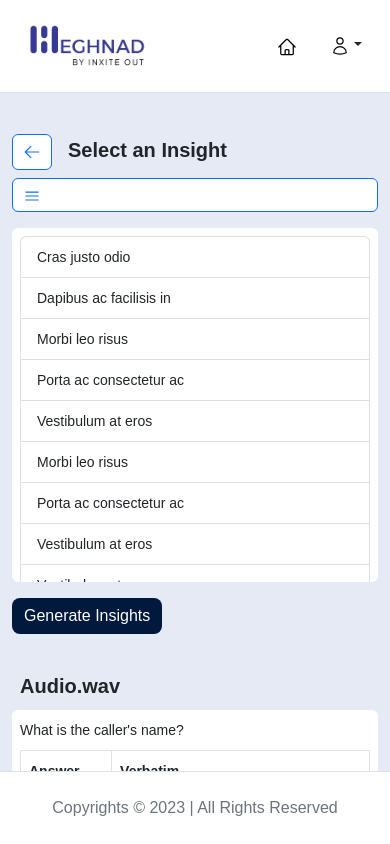
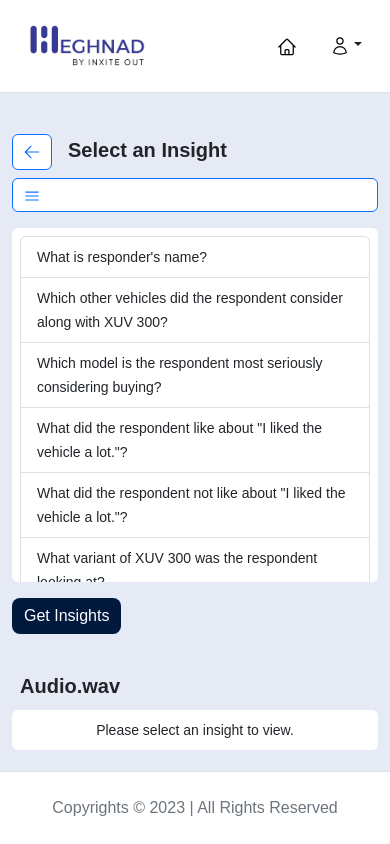
Before and after one commit to mustafainxiteout/loginpage, a React (Create React App) app: page /aiusecase in a window 390 px wide. Built offline with nearby package versions, Linux system fonts and the light colour scheme; a web font is replaced by a local one.

Commit message:
responsive and scroll color changes

```diff
--- a/src/components/GetFiles.js
+++ b/src/components/GetFiles.js
@@ -113,7 +113,7 @@
       {files.map((file, index) => (
       <Accordion.Item eventKey={index.toString()} key={index}>
         <Accordion.Header>
-          <div className='d-flex flex-column flex-md-row gap-2'><div className='d-flex gap-2'><FormCheck type='radio' className='rx' id={file.file_name} name='fileSelection' value={file.file_name} onChange={handleFileSelection}/><small className={`${checked?'me-3 text-ws':'me-3 text-break'}`} title={file.file_name}>{file.file_name}</small></div>{checked && <audio className='audioplay' ref={ref => (audioRefs.current[index] = ref)} controls controlsList="noplaybackrate nodownload nofullscreen" src={`http://localhost:8000/${encodeURIComponent(file.file_url)}`} type="audio/mpeg"/>}</div></Accordion.Header>
+          <div className='d-flex flex-column flex-md-row gap-2'><div className='d-flex gap-2'><FormCheck type='radio' className='rx' id={file.file_name} name='fileSelection' value={file.file_name} onChange={handleFileSelection}/><small className={`${checked?'me-3 text-ws text-break':'me-3 text-break'}`} title={file.file_name}>{file.file_name}</small></div>{checked && <audio className='audioplay' ref={ref => (audioRefs.current[index] = ref)} controls controlsList="noplaybackrate nodownload nofullscreen" src={`http://localhost:8000/${encodeURIComponent(file.file_url)}`} type="audio/mpeg"/>}</div></Accordion.Header>
         <Accordion.Body>
           <div className='d-flex gap-4'>
         {checked?
@@ -124,7 +124,7 @@
         )
         }
         </div>
-        {!checked && <p>{data}</p>}
+        {!checked && <p className='text-break'>{data}</p>}
         </Accordion.Body>
       </Accordion.Item>
       ))}
@@ -136,7 +136,7 @@
      </div>
     </div>
     <div className='d-flex justify-content-end  mt-3'>
-    <button className={`${selectedFile?'btn btn-violet sbtn text-white w-50 rounded-3':'btn btn-violet sbtn text-white w-50 rounded-3 disabled'}`}>Transcribe</button>
+    <button className={`${selectedFile?'btn btn-violet sbtn text-white w-50 rounded-3 mb-6':'btn btn-violet sbtn text-white w-50 rounded-3 disabled mb-6'}`}>Transcribe</button>
     </div>
   </section>
   );
--- a/src/components/Insights.js
+++ b/src/components/Insights.js
@@ -1,12 +1,14 @@
-import { ArrowLeftIcon, Bars3Icon, XMarkIcon } from '@heroicons/react/24/outline'
-import React, { useState } from 'react'
-import { Row, ListGroup, Table } from 'react-bootstrap'
+import { ArrowLeftIcon, Bars3Icon, XMarkIcon } from '@heroicons/react/24/outline';
+import React, { useState } from 'react';
+import { Row, ListGroup, Table } from 'react-bootstrap';
 import { useNavigate } from 'react-router-dom';
 
 function Insights() {
-    const [showData,setShowData]=useState(false);
-    const navigate=useNavigate();
-    const data=[
+  const [showData, setShowData] = useState(false);
+  const [selectedQuestion, setSelectedQuestion] = useState('');
+  const [showInsight, setShowInsight] = useState(false);
+  const navigate = useNavigate();
+  const data = [
     ['Respondent', 'Hello.'],
     ['Caller', "Hi, sir. This is Maya. I'm calling from Mahindra and Mahindra.  I'm speaking to Sajar Ali Khan."],
     ['Respondent', "Yes, I'm speaking."],
@@ -38,42 +40,75 @@
     ['Respondent', 'Okay, you are an agent?  No, no.'],
     ['Caller', 'I am a medical professional.  Okay, dental professional.  Medical professional.  May I know in which city do you live in?'],
     ['Respondent', 'Is it possible? It will hardly take two minutes only.  Yeah.'],
-        ['Caller', 'Okay, not an issue. I just wanted to know.  Thank you for giving your valuable time.  Have a great day.'],
-      ]
+    ['Caller', 'Okay, not an issue. I just wanted to know.  Thank you for giving your valuable time.  Have a great day.']
+  ];
+
+  const questions = [
+    "What is responder's name?",
+    "Which other vehicles did the respondent consider along with XUV 300?",
+    "Which model is the respondent most seriously considering buying?",
+    `What did the respondent like about "${data[10][1]}"?`, // Using the answer from the 10th question
+    `What did the respondent not like about "${data[10][1]}"?`, // Using the answer from the 10th question
+    "What variant of XUV 300 was the respondent looking at?",
+    "What fuel type of XUV 300 was the respondent looking at?",
+    "What transmission of XUV 300 was the respondent looking at (automatic or manual)?",
+    "What is Hi?",
+    "Hello",
+    "Bye!"
+  ];
+
+  const handleQuestionClick = (question) => {
+    setSelectedQuestion(question);
+    if(showInsight===false){
+      alert('Please select an insight and click on Generate')
+    }
+  };
+
   return (
-    <section className='px-1 p-3 bg-light-violet' style={{minHeight:"84vh",overflow:'auto',minWidth:"100vw"}}>
+    <section className='px-1 p-3 bg-light-violet' style={{ minHeight: '84vh', overflow: 'auto', minWidth: '100vw' }}>
       <Row className='gap-3 mt-4 mx-1 mb-4 d-flex justify-content-center'>
         <div className='col-12 col-lg-7 p-1'>
-      <div className='d-flex gap-2'><div className='bg-white rounded-2 p-1 border-primary border text-primary' onClick={()=>navigate(-1)}><ArrowLeftIcon style={{height:"18px",width:"30px"}}/></div><h5 className='fw-bolder ms-2 pt-1'>Select an Insight</h5></div>
+          <div className='d-flex gap-2'>
+            <div className='bg-white rounded-2 p-1 border-primary border text-primary' onClick={() => navigate(-1)}>
+              <ArrowLeftIcon style={{ height: '18px', width: '30px' }} />
+            </div>
+            <h5 className='fw-bolder ms-2 pt-1'>Select an Insight</h5>
+          </div>
           <div className='d-flex flex-column flex-lg-row gap-3 my-2'>
             <div className='bg-white rounded-2 w-auto p-1 border-primary border w-col'>
-        {!showData && <Bars3Icon className='text-primary' style={{height:"18px",width:"30px"}} onClick={()=>setShowData(!showData)}/>}
-        {showData && <XMarkIcon className='text-primary' style={{height:"18px",width:"30px"}} onClick={()=>setShowData(!showData)}/>}
-      {showData && <p className='p-2 overflow-auto custom-scroll text-black' style={{maxHeight:"42vh"}}>{data}</p>}
+              {!showData && <Bars3Icon className='text-primary' style={{ height: '18px', width: '30px' }} onClick={() => setShowData(!showData)} />}
+              {showData && <XMarkIcon className='text-primary' style={{ height: '18px', width: '30px' }} onClick={() => setShowData(!showData)} />}
+              {showData && (
+                <p className='p-2 overflow-auto custom-scroll text-black' style={{ maxHeight: '42vh' }}>
+                  {data}
+                </p>
+              )}
             </div>
             <div className='w-100'>
-      <ListGroup className='w-100 p-2 bg-white overflow-auto custom-scroll'style={{maxHeight:"42vh"}}>
-      <ListGroup.Item><small>Cras justo odio</small></ListGroup.Item>
-      <ListGroup.Item><small>Dapibus ac facilisis in</small></ListGroup.Item>
-      <ListGroup.Item><small>Morbi leo risus</small></ListGroup.Item>
-      <ListGroup.Item><small>Porta ac consectetur ac</small></ListGroup.Item>
-      <ListGroup.Item><small>Vestibulum at eros</small></ListGroup.Item>
-      <ListGroup.Item><small>Morbi leo risus</small></ListGroup.Item>
-      <ListGroup.Item><small>Porta ac consectetur ac</small></ListGroup.Item>
-      <ListGroup.Item><small>Vestibulum at eros</small></ListGroup.Item>
-      <ListGroup.Item><small>Vestibulum at eros</small></ListGroup.Item>
-      <ListGroup.Item><small>Morbi leo risus</small></ListGroup.Item>
-      <ListGroup.Item><small>Porta ac consectetur ac</small></ListGroup.Item>
-      <ListGroup.Item><small>Vestibulum at eros</small></ListGroup.Item>
+              <ListGroup className='w-100 p-2 bg-white overflow-auto custom-scroll' style={{ maxHeight: '42vh' }}>
+                {questions.map((question, index) => (
+                  <ListGroup.Item action className='insightlg' key={index} onClick={() => handleQuestionClick(question)}>
+                    <small>{question}</small>
+                  </ListGroup.Item>
+                ))}
               </ListGroup>
-    <button className='btn btn-violet sbtn text-white w-auto rounded-3 mt-3' style={{maxWidth:"45%"}} onClick={()=>navigate('/aiusecase')}>Generate Insights</button>
+              <button
+                className='btn btn-violet sbtn text-white w-auto rounded-3 mt-3'
+                style={{ maxWidth: '45%' }}
+                onClick={() => setShowInsight(true)}
+              >
+                Get Insights
+              </button>
             </div>
           </div>
         </div>
-    <div className='col-12 col-lg-4 p-1 mt-1 mb-3 pb-3'>
+        <div className='col-12 col-lg-4 p-1 mt-1 mb-7 pb-3'>
           <h5 className='fw-bolder ms-2 py-1'>Audio.wav</h5>
-      <div className='w-100 bg-white p-2 rounded-2 overflow-auto custom-scroll'style={{maxHeight:"48vh"}}>
-        <small>What is the caller's name?</small>
+          <div className='w-100 bg-white p-2 rounded-2 overflow-auto custom-scroll' style={{ maxHeight: '48vh' }}>
+            {!showInsight && <center><small>Please select an insight to view.</small></center>}
+            {showInsight && (
+              <>
+                <small>{selectedQuestion}</small>
                 <Table striped bordered className='my-2'>
                   <thead>
                     <tr>
@@ -82,17 +117,20 @@
                     </tr>
                   </thead>
                   <tbody>
+                    {/* Add logic to display the answer and verbatim based on the selected question */}
                     <tr>
                       <td><small className='text-break'>Vazir</small></td>
                       <td><small className='text-break'>Vazir,"Hello, Vazir speaking"</small></td>
                     </tr>
                   </tbody>
                 </Table>
+              </>
+            )}
           </div>
         </div>
       </Row>
     </section>
-  )
+  );
 }
 
-export default Insights
+export default Insights;
--- a/src/components/Usecases.js
+++ b/src/components/Usecases.js
@@ -90,7 +90,7 @@
           Create New Usecase
         </Button>
       </div>
-      <div className="text-center">
+      <div className="text-center mb-6">
         <Button className="btn btn-light border py-2 mt-4 fw-bold" style={{ letterSpacing: '1px' }}>
           Load More...
         </Button>
--- a/src/components/ViewUsecase.js
+++ b/src/components/ViewUsecase.js
@@ -81,7 +81,7 @@
         {edit ? (
           <div className='overflow-auto custom-scroll'style={{maxHeight:"38vh"}}>
   {data.map((item, index) => (
-    <p key={index}>
+    <p className='text-break' key={index}>
       <strong>{item[0]}:</strong> {item[1]}
     </p>
   ))}
@@ -96,7 +96,7 @@
       name="transcript"
       value={data.map((item) => `${item[0]}: ${item[1]}`).join('\n')}
       onChange={(event) => handleTranscriptChange(event)}
-      className='bg-light m-0 custom-scroll'
+      className='bg-light m-0 custom-scroll text-break'
       style={{ boxShadow: '0px 0px',border: 'none',maxHeight:"38vh",resize:'none'}}
     />
   </Form.Group>
@@ -104,7 +104,7 @@
 
         </div>
       </div>
-      <div className='d-flex justify-content-end  mt-3'>
+      <div className='d-flex justify-content-end mb-6 mt-3'>
     <button className='btn btn-violet sbtn text-white w-50 rounded-3' onClick={()=>navigate('/aiusecase')}>Generate Insights</button>
     </div>
     </div>
--- a/src/index.css
+++ b/src/index.css
@@ -89,7 +89,7 @@
   height: 20px;
   left: -10px;
   position: relative;
-  max-width: 250px;
+  max-width: 240px;
 }
 
 .picon{
@@ -182,12 +182,12 @@
 
 /* Handle */
 .custom-scroll::-webkit-scrollbar-thumb {
-  background: #00193D;
+  background: #6C98E1;
 }
 
 /* Handle on hover */
 .custom-scroll::-webkit-scrollbar-thumb:hover {
-  background: #00193D;
+  background: #6C98E1;
 }
 
 .inputl:-internal-autofill-selected {
@@ -197,6 +197,22 @@
   color: black !important;
 }
 
-.border-violet{
-  border-color: paleturquoise;
+.insightlg:active, .insightlg:hover, .insightlg:focus, .insightlg:focus-visible, .insightlg.show, .insightlg:visited, .insightlg:target{
+  color: #0c63e4;
+  background-color: #e7f1ff;
 }
+
+@media (max-height:780px){
+.mb-6{
+  margin-bottom: 4rem;
+}
+.mb-7{
+  margin-bottom: 5rem;
+}
+}
+
+@media (min-height:781px){
+  .mb-7{
+    margin-bottom: 1.5rem;
+  }
+}
```
Lines whose indentation alone changed are shown as unchanged.
